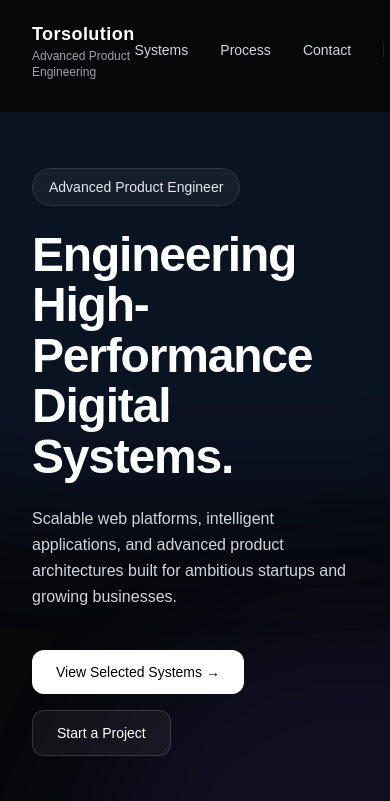
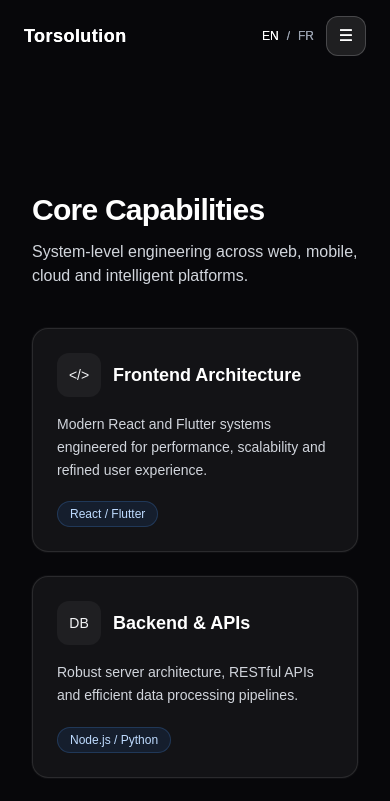
Before and after one commit to Soulamin47/torsolution, a Next.js app: page / in a window 390 px wide. Shown: the top 801 px of the page. Built offline with nearby package versions, Linux system fonts and the light colour scheme.

Commit message:
Improve mobile navbar and hero

```diff
--- a/app/components/Hero.tsx
+++ b/app/components/Hero.tsx
@@ -1,92 +1,154 @@
 "use client";
 
-import { motion } from "framer-motion";
+import { useEffect, useState } from "react";
 import { useLang } from "@/app/providers/LangProvider";
-import { translations } from "@/lib/translations";
 
-export default function Hero() {
-  const { lang } = useLang();
-  const t = translations[lang];
+export default function Navbar() {
+  const [scrolled, setScrolled] = useState(false);
+  const [open, setOpen] = useState(false);
+  const { lang, setLang } = useLang();
+
+  useEffect(() => {
+    const handleScroll = () => setScrolled(window.scrollY > 20);
+    window.addEventListener("scroll", handleScroll);
+    return () => window.removeEventListener("scroll", handleScroll);
+  }, []);
+
+  // lock scroll when menu open
+  useEffect(() => {
+    document.body.style.overflow = open ? "hidden" : "";
+    return () => {
+      document.body.style.overflow = "";
+    };
+  }, [open]);
+
+  const Item = ({
+    href,
+    label,
+  }: {
+    href: string;
+    label: string;
+  }) => (
+    <a
+      href={href}
+      onClick={() => setOpen(false)}
+      className="rounded-xl border border-white/10 bg-white/5 px-4 py-3 text-sm text-gray-200 hover:bg-white/10 transition"
+    >
+      {label}
+    </a>
+  );
 
   return (
-    <section className="relative overflow-hidden px-8 pt-14 pb-20">
+    <nav
+      className={`fixed top-0 left-0 w-full z-50 transition-all duration-300 ${
+        scrolled || open
+          ? "backdrop-blur-md bg-black/50 border-b border-white/10"
+          : "bg-transparent"
+      }`}
+    >
+      <div className="mx-auto max-w-6xl px-6 py-4 flex items-center justify-between">
+        {/* Brand */}
+        <div className="text-lg font-semibold tracking-wide">Torsolution</div>
 
-      {/* Background glow */}
-      <div className="pointer-events-none absolute inset-0">
-        <div className="absolute left-1/2 top-[-120px] h-[520px] w-[820px] -translate-x-1/2 rounded-full bg-blue-500/10 blur-3xl" />
-        <div className="absolute right-[-220px] bottom-[-220px] h-[520px] w-[520px] rounded-full bg-indigo-500/10 blur-3xl" />
+        {/* Desktop */}
+        <div className="hidden md:flex items-center gap-8 text-sm text-gray-300">
+          <a href="#systems" className="hover:text-white transition">
+            {lang === "en" ? "Systems" : "Systèmes"}
+          </a>
+          <a href="#capabilities" className="hover:text-white transition">
+            {lang === "en" ? "Capabilities" : "Compétences"}
+          </a>
+          <a href="#process" className="hover:text-white transition">
+            {lang === "en" ? "Process" : "Processus"}
+          </a>
+          <a href="#contact" className="hover:text-white transition">
+            {lang === "en" ? "Contact" : "Contact"}
+          </a>
+
+          <div className="flex items-center gap-2 text-xs text-gray-400 ml-2">
+            <button
+              onClick={() => setLang("en")}
+              className={lang === "en" ? "text-white" : "hover:text-white"}
+            >
+              EN
+            </button>
+            <span>/</span>
+            <button
+              onClick={() => setLang("fr")}
+              className={lang === "fr" ? "text-white" : "hover:text-white"}
+            >
+              FR
+            </button>
+          </div>
+        </div>
+
+        {/* Mobile right */}
+        <div className="md:hidden flex items-center gap-3">
+          <div className="flex items-center gap-2 text-xs text-gray-400">
+            <button
+              onClick={() => setLang("en")}
+              className={lang === "en" ? "text-white" : "hover:text-white"}
+            >
+              EN
+            </button>
+            <span>/</span>
+            <button
+              onClick={() => setLang("fr")}
+              className={lang === "fr" ? "text-white" : "hover:text-white"}
+            >
+              FR
+            </button>
+          </div>
+
+          <button
+            onClick={() => setOpen((v) => !v)}
+            className="grid h-10 w-10 place-items-center rounded-xl border border-white/10 bg-white/5 text-white hover:bg-white/10 transition"
+            aria-label="Open menu"
+          >
+            {open ? "✕" : "☰"}
+          </button>
+        </div>
       </div>
 
-      {/* Subtle engineering grid */}
-      <div className="pointer-events-none absolute inset-0 opacity-[0.05]">
-        <div className="absolute inset-0 bg-[linear-gradient(to_right,rgba(255,255,255,0.06)_1px,transparent_1px),linear-gradient(to_bottom,rgba(255,255,255,0.06)_1px,transparent_1px)] bg-[size:72px_72px]" />
-      </div>
+      {/* Mobile overlay */}
+      {open && (
+        <div className="md:hidden fixed inset-0 top-[64px] bg-black/70 backdrop-blur-sm">
+          <div className="mx-auto max-w-6xl px-6 py-6">
+            <div className="rounded-2xl border border-white/10 bg-black/60 p-4 space-y-3">
+              <Item
+                href="#systems"
+                label={lang === "en" ? "Systems" : "Systèmes"}
+              />
+              <Item
+                href="#capabilities"
+                label={lang === "en" ? "Capabilities" : "Compétences"}
+              />
+              <Item
+                href="#process"
+                label={lang === "en" ? "Process" : "Processus"}
+              />
+              <Item
+                href="#contact"
+                label={lang === "en" ? "Contact" : "Contact"}
+              />
+            </div>
 
-      <div className="relative mx-auto max-w-6xl">
+            <div className="mt-4 text-xs text-gray-400">
+              {lang === "en"
+                ? "Tip: tap outside to close."
+                : "Astuce : touche l’extérieur pour fermer."}
+            </div>
 
-        {/* Badge */}
-        <motion.div
-          initial={{ opacity: 0, y: 10 }}
-          animate={{ opacity: 1, y: 0 }}
-          transition={{ duration: 0.5 }}
-          className="inline-flex items-center rounded-full border border-white/10 bg-white/5 px-4 py-2 text-sm text-gray-200 backdrop-blur-sm"
-        >
-          {lang === "en"
-            ? "Advanced Product Engineer"
-            : "Ingénieur Produit Avancé"}
-        </motion.div>
-
-        {/* Title */}
-        <motion.h1
-          initial={{ opacity: 0, y: 14 }}
-          animate={{ opacity: 1, y: 0 }}
-          transition={{ duration: 0.55, delay: 0.05 }}
-          className="mt-6 max-w-4xl text-5xl font-semibold leading-[1.05] tracking-tight sm:text-6xl md:text-7xl"
-        >
-          {t.heroTitle}
-        </motion.h1>
-
-        {/* Subtitle */}
-        <motion.p
-          initial={{ opacity: 0, y: 14 }}
-          animate={{ opacity: 1, y: 0 }}
-          transition={{ duration: 0.55, delay: 0.1 }}
-          className="mt-6 max-w-2xl text-base leading-relaxed text-gray-300 sm:text-lg"
-        >
-          {t.heroSubtitle}
-        </motion.p>
-
-        {/* CTAs */}
-        <motion.div
-          initial={{ opacity: 0, y: 14 }}
-          animate={{ opacity: 1, y: 0 }}
-          transition={{ duration: 0.55, delay: 0.15 }}
-          className="mt-10 flex flex-wrap gap-4"
-        >
-          <a
-            href="#systems"
-            className="group relative inline-flex items-center justify-center overflow-hidden rounded-xl bg-white px-6 py-3 text-sm font-medium text-black transition hover:bg-white/90"
-          >
-            <span className="relative z-10">
-              {t.viewSystems} →
-            </span>
-          </a>
-
-          <a
-            href="#contact"
-            className="inline-flex items-center justify-center rounded-xl border border-white/15 bg-white/5 px-6 py-3 text-sm font-medium text-white transition hover:bg-white/10"
-          >
-            {t.startProject}
-          </a>
-        </motion.div>
-
-        {/* Scroll hint */}
-        <div className="mt-16 flex items-center gap-3 text-xs uppercase tracking-widest text-gray-400">
-          <span>{lang === "en" ? "Scroll" : "Défiler"}</span>
-          <span className="inline-block h-px w-10 bg-white/15" />
+            {/* click outside */}
+            <button
+              onClick={() => setOpen(false)}
+              className="fixed inset-0 top-[64px] w-full h-full"
+              aria-label="Close menu"
+              style={{ background: "transparent" }}
+            />
+          </div>
         </div>
-
-      </div>
-    </section>
+      )}
+    </nav>
   );
 }
--- a/app/components/Navbar.tsx
+++ b/app/components/Navbar.tsx
@@ -5,46 +5,58 @@ import { useLang } from "@/app/providers/LangProvider";
 
 export default function Navbar() {
   const [scrolled, setScrolled] = useState(false);
+  const [open, setOpen] = useState(false);
   const { lang, setLang } = useLang();
 
   useEffect(() => {
-    const handleScroll = () => {
-      setScrolled(window.scrollY > 20);
-    };
-
+    const handleScroll = () => setScrolled(window.scrollY > 20);
     window.addEventListener("scroll", handleScroll);
     return () => window.removeEventListener("scroll", handleScroll);
   }, []);
 
+  // lock scroll when menu open
+  useEffect(() => {
+    document.body.style.overflow = open ? "hidden" : "";
+    return () => {
+      document.body.style.overflow = "";
+    };
+  }, [open]);
+
+  const Item = ({
+    href,
+    label,
+  }: {
+    href: string;
+    label: string;
+  }) => (
+    <a
+      href={href}
+      onClick={() => setOpen(false)}
+      className="rounded-xl border border-white/10 bg-white/5 px-4 py-3 text-sm text-gray-200 hover:bg-white/10 transition"
+    >
+      {label}
+    </a>
+  );
+
   return (
     <nav
       className={`fixed top-0 left-0 w-full z-50 transition-all duration-300 ${
-        scrolled
-          ? "backdrop-blur-md bg-black/45 border-b border-white/10 shadow-[0_10px_30px_rgba(0,0,0,0.35)]"
+        scrolled || open
+          ? "backdrop-blur-md bg-black/50 border-b border-white/10"
           : "bg-transparent"
       }`}
     >
-      <div className="mx-auto max-w-6xl px-8 py-5 flex justify-between items-center">
+      <div className="mx-auto max-w-6xl px-6 py-4 flex items-center justify-between">
+        {/* Brand */}
+        <div className="text-lg font-semibold tracking-wide">Torsolution</div>
 
-        {/* LEFT - Logo */}
-        <div>
-          <div className="text-lg font-semibold tracking-wide">
-            Torsolution
-          </div>
-          <div className="text-xs text-gray-400">
-            {lang === "en"
-              ? "Advanced Product Engineering"
-              : "Ingénierie Produit Avancée"}
-          </div>
-        </div>
-
-        {/* RIGHT - Links + Language */}
-        <div className="flex items-center gap-8">
-
-          {/* Navigation */}
-          <div className="flex gap-8 text-sm text-gray-300">
+        {/* Desktop */}
+        <div className="hidden md:flex items-center gap-8 text-sm text-gray-300">
           <a href="#systems" className="hover:text-white transition">
             {lang === "en" ? "Systems" : "Systèmes"}
+          </a>
+          <a href="#capabilities" className="hover:text-white transition">
+            {lang === "en" ? "Capabilities" : "Compétences"}
           </a>
           <a href="#process" className="hover:text-white transition">
             {lang === "en" ? "Process" : "Processus"}
@@ -52,35 +64,90 @@ export default function Navbar() {
           <a href="#contact" className="hover:text-white transition">
             {lang === "en" ? "Contact" : "Contact"}
           </a>
-          </div>
 
-          {/* Language Switch */}
-          <div className="flex gap-2 text-xs text-gray-400 border-l border-white/10 pl-6">
+          <div className="flex items-center gap-2 text-xs text-gray-400 ml-2">
             <button
               onClick={() => setLang("en")}
-              className={`transition hover:text-white ${
-                lang === "en" ? "text-white" : ""
-              }`}
+              className={lang === "en" ? "text-white" : "hover:text-white"}
             >
               EN
             </button>
             <span>/</span>
             <button
               onClick={() => setLang("fr")}
-              className={`transition hover:text-white ${
-                lang === "fr" ? "text-white" : ""
-              }`}
+              className={lang === "fr" ? "text-white" : "hover:text-white"}
+            >
+              FR
+            </button>
+          </div>
+        </div>
+
+        {/* Mobile right */}
+        <div className="md:hidden flex items-center gap-3">
+          <div className="flex items-center gap-2 text-xs text-gray-400">
+            <button
+              onClick={() => setLang("en")}
+              className={lang === "en" ? "text-white" : "hover:text-white"}
+            >
+              EN
+            </button>
+            <span>/</span>
+            <button
+              onClick={() => setLang("fr")}
+              className={lang === "fr" ? "text-white" : "hover:text-white"}
             >
               FR
             </button>
           </div>
 
+          <button
+            onClick={() => setOpen((v) => !v)}
+            className="grid h-10 w-10 place-items-center rounded-xl border border-white/10 bg-white/5 text-white hover:bg-white/10 transition"
+            aria-label="Open menu"
+          >
+            {open ? "✕" : "☰"}
+          </button>
         </div>
       </div>
 
-      {/* Premium glow line when scrolled */}
-      {scrolled && (
-        <div className="pointer-events-none absolute bottom-0 left-0 h-px w-full bg-gradient-to-r from-transparent via-blue-400/30 to-transparent" />
+      {/* Mobile overlay */}
+      {open && (
+        <div className="md:hidden fixed inset-0 top-[64px] bg-black/70 backdrop-blur-sm">
+          <div className="mx-auto max-w-6xl px-6 py-6">
+            <div className="rounded-2xl border border-white/10 bg-black/60 p-4 space-y-3">
+              <Item
+                href="#systems"
+                label={lang === "en" ? "Systems" : "Systèmes"}
+              />
+              <Item
+                href="#capabilities"
+                label={lang === "en" ? "Capabilities" : "Compétences"}
+              />
+              <Item
+                href="#process"
+                label={lang === "en" ? "Process" : "Processus"}
+              />
+              <Item
+                href="#contact"
+                label={lang === "en" ? "Contact" : "Contact"}
+              />
+            </div>
+
+            <div className="mt-4 text-xs text-gray-400">
+              {lang === "en"
+                ? "Tip: tap outside to close."
+                : "Astuce : touche l’extérieur pour fermer."}
+            </div>
+
+            {/* click outside */}
+            <button
+              onClick={() => setOpen(false)}
+              className="fixed inset-0 top-[64px] w-full h-full"
+              aria-label="Close menu"
+              style={{ background: "transparent" }}
+            />
+          </div>
+        </div>
       )}
     </nav>
   );
--- a/app/globals.css
+++ b/app/globals.css
@@ -27,3 +27,7 @@ body {
 html {
   scroll-behavior: smooth;
 }
+
+section[id] {
+  scroll-margin-top: 96px; /* évite que la navbar cache le titre */
+}
```
Lines whose indentation alone changed are shown as unchanged.
